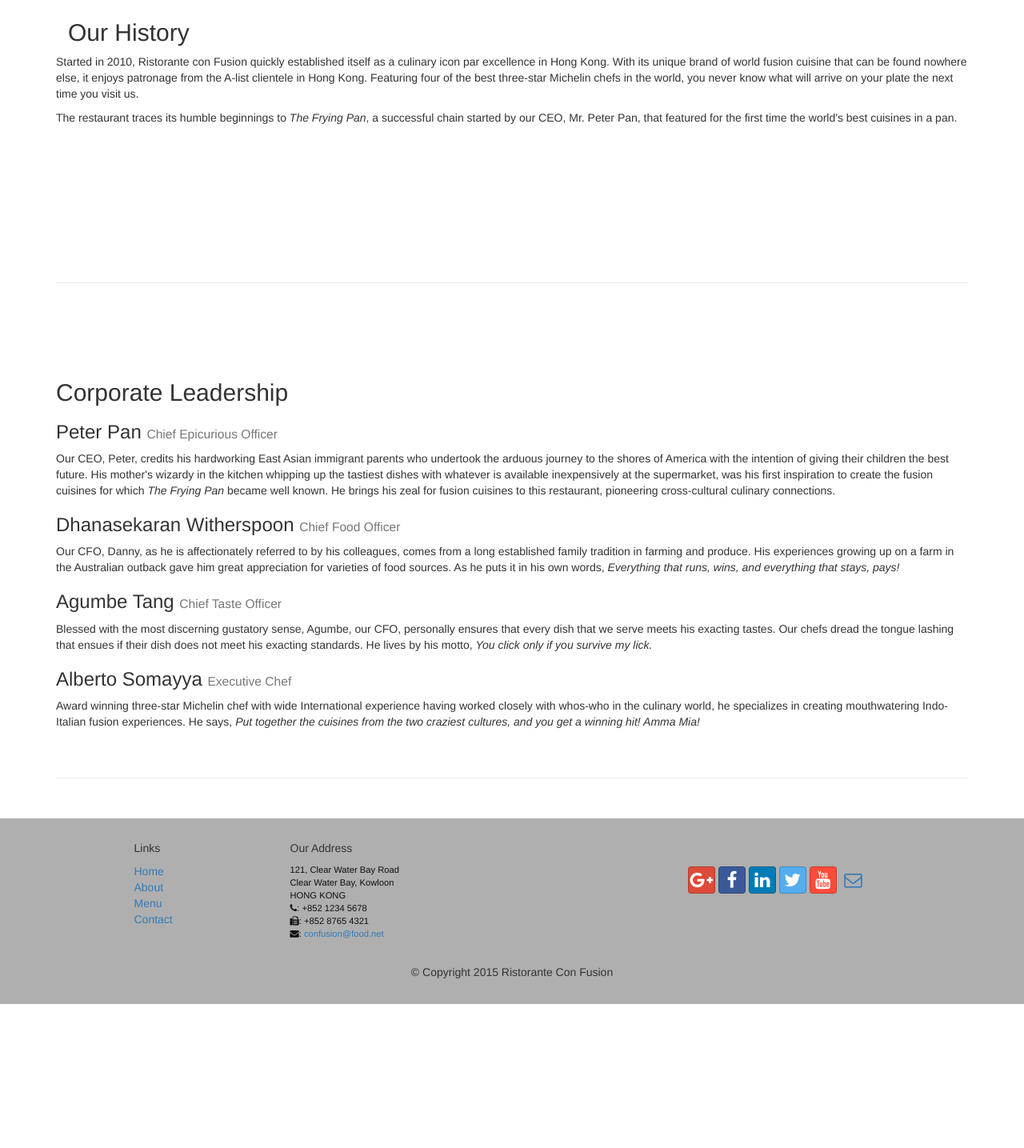
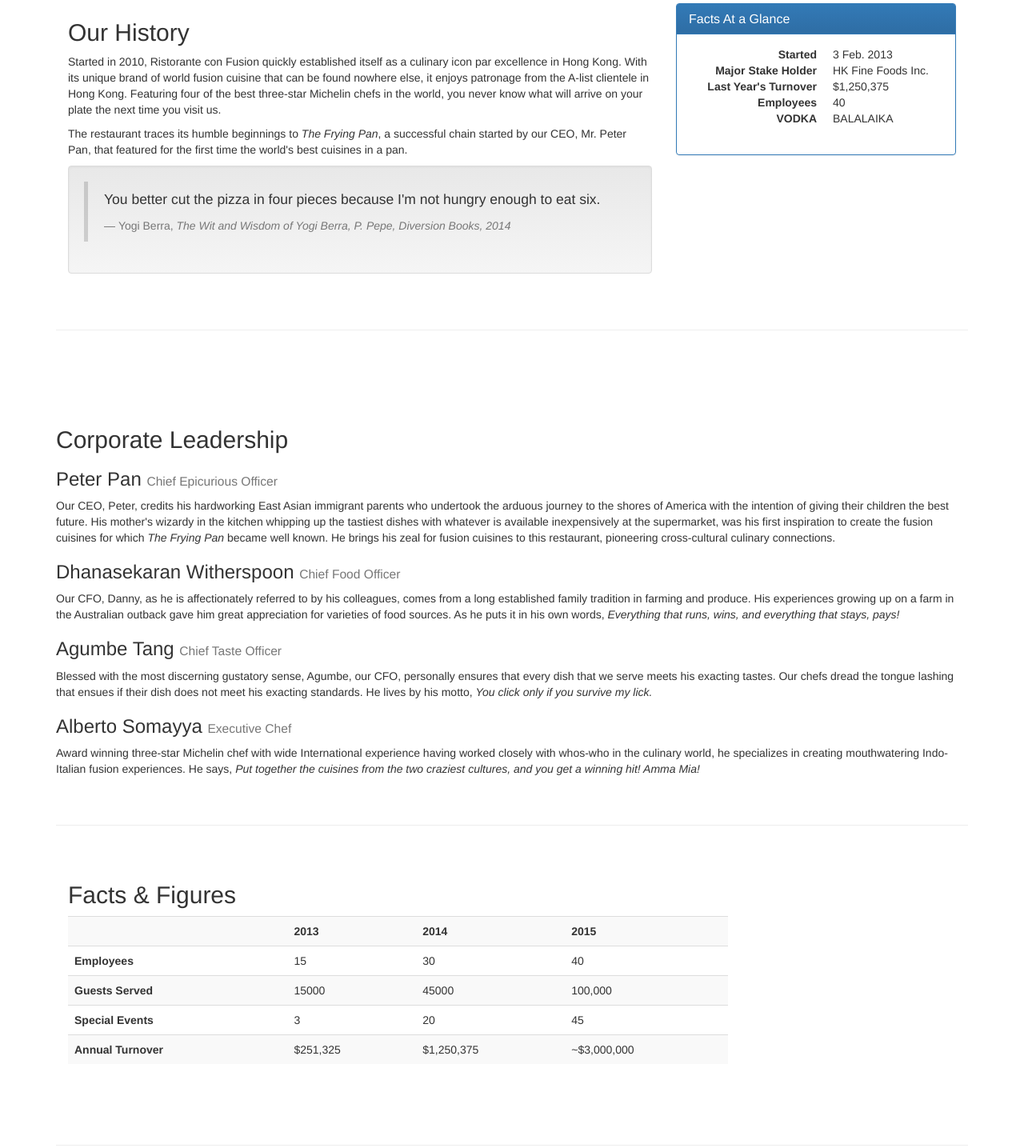
Before and after one commit to CuJIa3eMJIu/CuJIa3eMJIu.github.io, a plain HTML site: page aboutus.html in a window 1280 px wide. Shown: the part 649-2084 px from the top of the page at 80% size. Before the commit the page ends 1904 px from the top, so only its background shows below. Drawn offline with nearby package versions, Linux system fonts and the light colour scheme.

Commit message:
Added files via upload

```diff
--- a/aboutus.html
+++ b/aboutus.html
@@ -33,7 +33,7 @@
                     <span class="icon-bar"></span>
                     <span class="icon-bar"></span>
                 </button>
-                <a class="navbar-brand" href="index.html">Ristorante Con Fusion</a>
+                <a class="navbar-brand" href="index.html"><img src="img/logo.png" height=30 width=41></a>
             </div>
             <div id="navbar" class="navbar-collapse collapse">
                 <ul class="nav navbar-nav">
@@ -72,7 +72,9 @@
                     <p style="padding:40px;"></p>
                     <p>We take inspiration from the World's best cuisines, and create a unique fusion experience. Our lipsmacking creations will tickle your culinary senses!</p>
                 </div>
-                <div class="col-xs-12 col-sm-4">
+                <div class="col-xs-12 col-sm-2">
+                    <p style="padding:20px;"></p>
+                    <img src="img/logo.png" class="img-responsive">
                 </div>
             </div>
         </div>
@@ -94,10 +96,52 @@
 
         <div class="container">
             <div class="row row-content">
-                <h2 class="col-xs-12">Our History</h2>
+              <div class="col-sm-8">
+
+                <h2>Our History</h2>
                 <p>Started in 2010, Ristorante con Fusion quickly established itself as a culinary icon par excellence in Hong Kong. With its unique brand of world fusion cuisine that can be found nowhere else, it enjoys patronage from the A-list clientele in Hong Kong.  Featuring four of the best three-star Michelin chefs in the world, you never know what will arrive on your plate the next time you visit us.</p>
                 <p>The restaurant traces its humble beginnings to <em>The Frying Pan</em>, a successful chain started by our CEO, Mr. Peter Pan, that featured for the first time the world's best cuisines in a pan.</p>
+                <div class="well">
+                           <blockquote>
+                               <p>You better cut the pizza in four pieces because
+                                   I'm not hungry enough to eat six.</p>
+                               <footer>Yogi Berra,
+                                 <cite>The Wit and Wisdom of Yogi Berra,
+                                   P. Pepe, Diversion Books, 2014</cite>
+                               </footer>
+                           </blockquote>
+                       </div>
+
             </div>
+
+
+            <div class="col-sm-4 col-xs-12">
+              <div class="panel panel-primary">
+                   <div class="panel-heading">
+                       <h3 class="panel-title">Facts At a Glance</h3>
+                   </div>
+                   <div class="panel-body">
+                       <dl class="dl-horizontal">
+                           <dt>Started</dt>
+                           <dd>3 Feb. 2013</dd>
+                           <dt>Major Stake Holder</dt>
+                           <dd>HK Fine Foods Inc.</dd>
+                           <dt>Last Year's Turnover</dt>
+                           <dd>$1,250,375</dd>
+                           <dt>Employees</dt>
+                           <dd>40</dd>
+                           <dt>VODKA</dt>
+                           <dd>BALALAIKA</dd>
+                      </dl>
+                   </div>
+               </div>
+            </div>
+          </div>
+
+
+
+
+
             <div>
                 <p style="padding:20px;"></p>
             </div>
@@ -116,6 +160,49 @@
                 <h3>Alberto Somayya <small>Executive Chef</small></h3>
                 <p>Award winning three-star Michelin chef with wide International experience having worked closely with whos-who in the culinary world, he specializes in creating mouthwatering Indo-Italian fusion experiences. He says, <em>Put together the cuisines from the two craziest cultures, and you get a winning hit! Amma Mia!</em></p>
             </div>
+            <div class="row row-content">
+           <div class="col-xs-12 col-sm-9">
+               <h2>Facts &amp; Figures</h2>
+               <div class="table-responsive">
+                <table class="table table-striped">
+                    <tr>
+                        <td>&nbsp;</td>
+                        <th>2013</th>
+                        <th>2014</th>
+                        <th>2015</th>
+                    </tr>
+                    <tr>
+                        <th>Employees</th>
+                        <td>15</td>
+                        <td>30</td>
+                        <td>40</td>
+                    </tr>
+                    <tr>
+                        <th>Guests Served</th>
+                        <td>15000</td>
+                        <td>45000</td>
+                        <td>100,000</td>
+                    </tr>
+                    <tr>
+                        <th>Special Events</th>
+                        <td>3</td>
+                        <td>20</td>
+                        <td>45</td>
+                    </tr>
+                    <tr>
+                        <th>Annual Turnover</th>
+                        <td>$251,325</td>
+                        <td>$1,250,375</td>
+                        <td>~$3,000,000</td>
+                    </tr>
+                </table>
+                </div>
+
+           </div>
+            <div class="col-xs-12 col-sm-3">
+               <p style="padding:20px;"></p>
+           </div>
+      </div>
              <div>
                 <p style="padding:20px;"></p>
             </div>
```
Also changed, not shown: contactus.html (+5 -3 lines), index.html (+42 -11 lines), img/alberto.png (added), img/buffet.png (added), img/logo.png (added), img/uthappizza.png (added).
